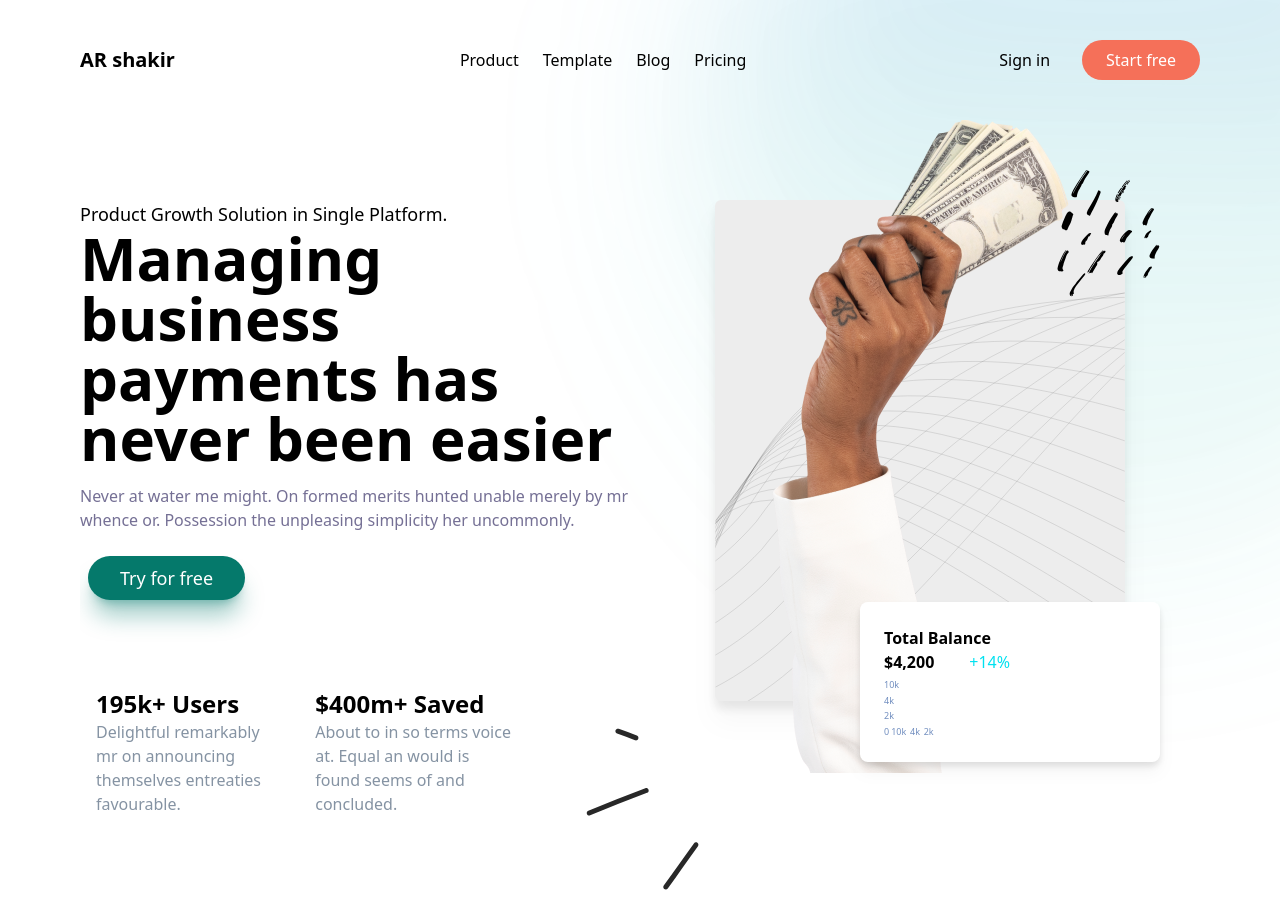
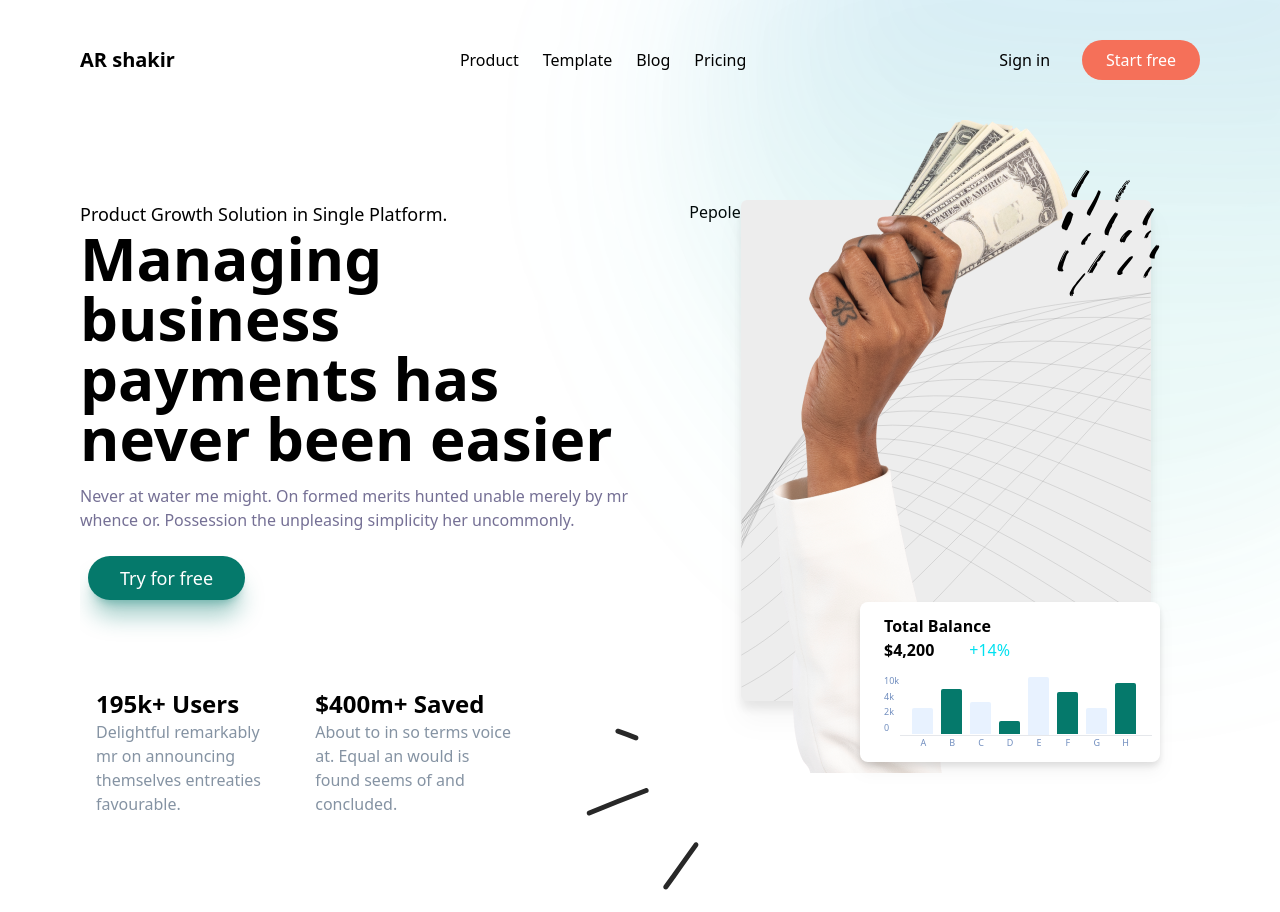
Before and after one commit to salihdhaifullah/Furni-shop, a React (Create React App) app: page / in a window 1280 px wide. Built offline with nearby package versions, Linux system fonts and the light colour scheme; the HTML template or start-up script is replaced by a standard one.

Commit message:
end Total Balance card

```diff
--- a/src/components/header/Card.tsx
+++ b/src/components/header/Card.tsx
@@ -1,6 +1,6 @@
 const Card = () => {
     return (
-        <div className="flex flex-wrap p-6 rounded-lg drop-shadow-lg bg-white w-[300px] h-[160px] absolute z-[1000] bottom-[150px] right-[120px]">
+        <div className="flex flex-wrap px-6 py-3 rounded-lg drop-shadow-lg bg-white w-[300px] h-[160px] absolute z-[1000] bottom-[150px] right-[120px]">
             <div className="min-w-full h-fit">
                 <p className="text-md font-semibold w-full">Total Balance</p>
                 <div className="flex justify-between items-center w-[50%]">
@@ -9,28 +9,40 @@ const Card = () => {
                 </div>
             </div>
 
-            <ul className="text-[9px] h-fit w-fit font-[200] text-[#718EBF] flex flex-col mt-[2px]">
+            <div className="grid grid-cols-9 w-full mt-2">
+
+                <ul className="text-[9px] h-fit max-w-fit font-[200] text-[#718EBF] grid col-span-1 mt-[2px]">
                     <li className='pt-[2px]'>10k</li>
                     <li className='pt-[2px]'>4k</li>
                     <li className='pt-[2px]'>2k</li>
-                <li className='pt-[2px] inline-flex min-w-full h-fit flex-row'>0
+                    <li className='pt-[2px]'>0</li>
+                </ul>
 
-                <div className="min-w-full h-fit ">
-                    <ul className="text-[9px] font-[200] text-[#718EBF] flex flex-row justify-between">
-                        <li className='pl-[2px]'>10k</li>
-                        <li className='pl-[2px]'>4k</li>
-                        <li className='pl-[2px]'>2k</li>
-                        <li className='pl-[2px]'>0</li>
+                <ul className="grid grid-cols-8  col-span-8 gap-2 ">
+                    <li className="bg-[#E8F2FF] max-h-[40%] mt-[180%] grid rounded-t-sm "></li>
+                    <li className="bg-[#05796B] max-h-[70%] mt-[90%] rounded-t-sm "></li>
+                    <li className="bg-[#E8F2FF] max-h-[50%] mt-[150%] rounded-t-sm "></li>
+                    <li className="bg-[#05796B] max-h-[20%] mt-[240%] rounded-t-sm "></li>
+                    <li className="bg-[#E8F2FF] max-h-[90%] mt-[30%] rounded-t-sm "></li>
+                    <li className="bg-[#05796B] max-h-[65%] mt-[105%] rounded-t-sm "></li>
+                    <li className="bg-[#E8F2FF] max-h-[40%] mt-[180%] rounded-t-sm "></li>
+                    <li className="bg-[#05796B] max-h-[80%] mt-[60%] rounded-t-sm "></li>
                 </ul>
+
             </div>
 
-                </li>
-
-
+            <hr className="min-w-full ml-4 mr-2" />
+                    <ul className="text-[9px] font-[200] text-center text-[#718EBF] grid grid-cols-9 gap-2 col-span-8 min-w-full">
+                        <li className=" text-center"></li>
+                        <li className=" text-center">A</li>
+                        <li className=" text-center">B</li>
+                        <li className=" text-center">C</li>
+                        <li className=" text-center">D</li>
+                        <li className=" text-center">E</li>
+                        <li className=" text-center">F</li>
+                        <li className=" text-center">G</li>
+                        <li className=" text-center">H</li>
                     </ul>
-
-
-
         </div>
     )
 }
--- a/src/components/header/Header.tsx
+++ b/src/components/header/Header.tsx
@@ -1,6 +1,7 @@
 import Navigation from "./Navigation";
 import hand from "../../asset/images/image 63.png"
 import Card from "./Card";
+import Pepole from "./Pepole";
 
 const Header = () => {
   return (
@@ -95,6 +96,8 @@ const Header = () => {
 
           <Card />
 
+          <Pepole />
+
           <div className="bg-[#EDEDED] flex h-[501px] w-[410px] drop-shadow-xl rounded-md">
             <svg width="410" height="501" viewBox="0 0 410 501" fill="none" xmlns="http://www.w3.org/2000/svg">
               <mask id="mask0_1_656" maskUnits="userSpaceOnUse" x="0" y="0" width="410" height="501">
--- /dev/null
+++ b/src/components/header/Pepole.tsx
@@ -0,0 +1,10 @@
+import man from "../../asset/images/man.png"
+import wamen from "../../asset/images/wamen.png"
+
+const Pepole = () => {
+    return (
+        <div>Pepole</div>
+    )
+}
+
+export default Pepole
```
Also changed, not shown: src/asset/images/man.png (added), src/asset/images/wamen.png (added). Lines whose indentation alone changed are shown as unchanged.
